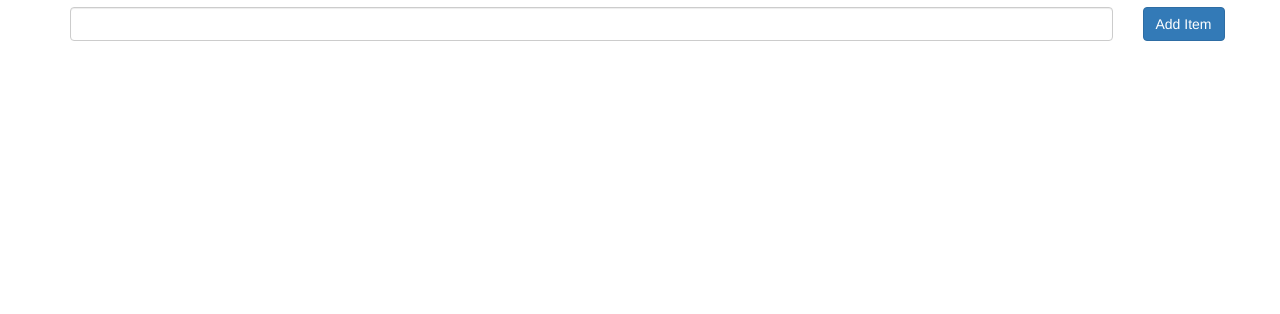
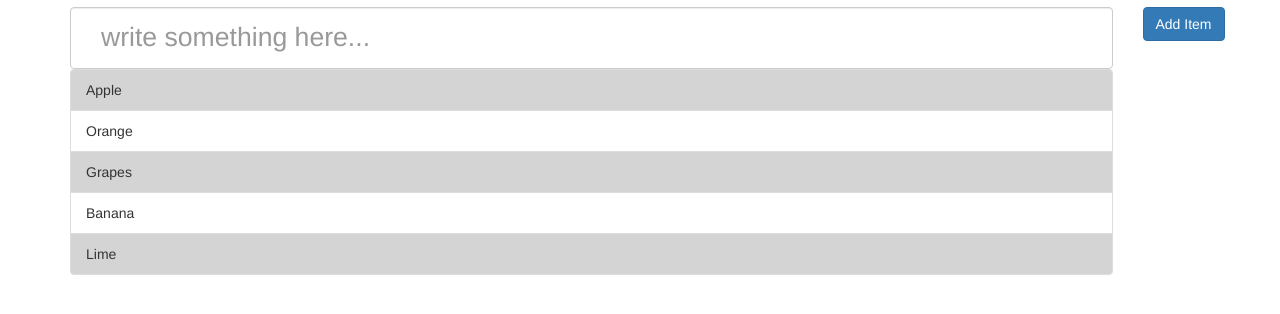
Before and after one commit to prabodh44/TodoApp, a plain HTML site: page index.html in a window 1280 px wide. Shown: the part 56-370 px from the top of the page. Drawn offline with nearby package versions, Linux system fonts and the light colour scheme.

Commit message:
Added basic css

```diff
--- a/css/style.css
+++ b/css/style.css
@@ -0,0 +1,7 @@
+input#todoText{
+    padding: 30px;
+    font-size: 1.9em;
+}
+ul li:nth-child(odd){
+    background-color: rgba(192, 192, 192, 0.685);
+}
--- a/index.html
+++ b/index.html
@@ -5,6 +5,7 @@
     <meta name="viewport" content="width=device-width, initial-scale=1.0">
     <meta http-equiv="X-UA-Compatible" content="ie=edge">
     <link rel="stylesheet" href="https://maxcdn.bootstrapcdn.com/bootstrap/3.3.7/css/bootstrap.min.css">
+    <link rel="stylesheet" href="css/style.css">
     <title>Document</title>
 </head>
 <body>
@@ -13,12 +14,22 @@
         <div class="row">
 
             <div class="col-md-11">
-                  <input type="text" class="form-control form-control-lg" id="todoText">
+                  <input type="text" class="form-control form-control-lg" id="todoText" placeholder="write something here...">
+
+                  <ul class="list-group">
+                        <li class="list-group-item">Apple</li>
+                        <li class="list-group-item">Orange</li>
+                        <li class="list-group-item">Grapes</li>
+                        <li class="list-group-item">Banana</li>
+                        <li class="list-group-item">Lime</li>
+                    </ul>
             </div>
 
             <div class="col-md-1">
                 <button class="btn btn-primary" id="addItem">Add Item</button>
             </div>
+
+
 
 
         </div>
```
